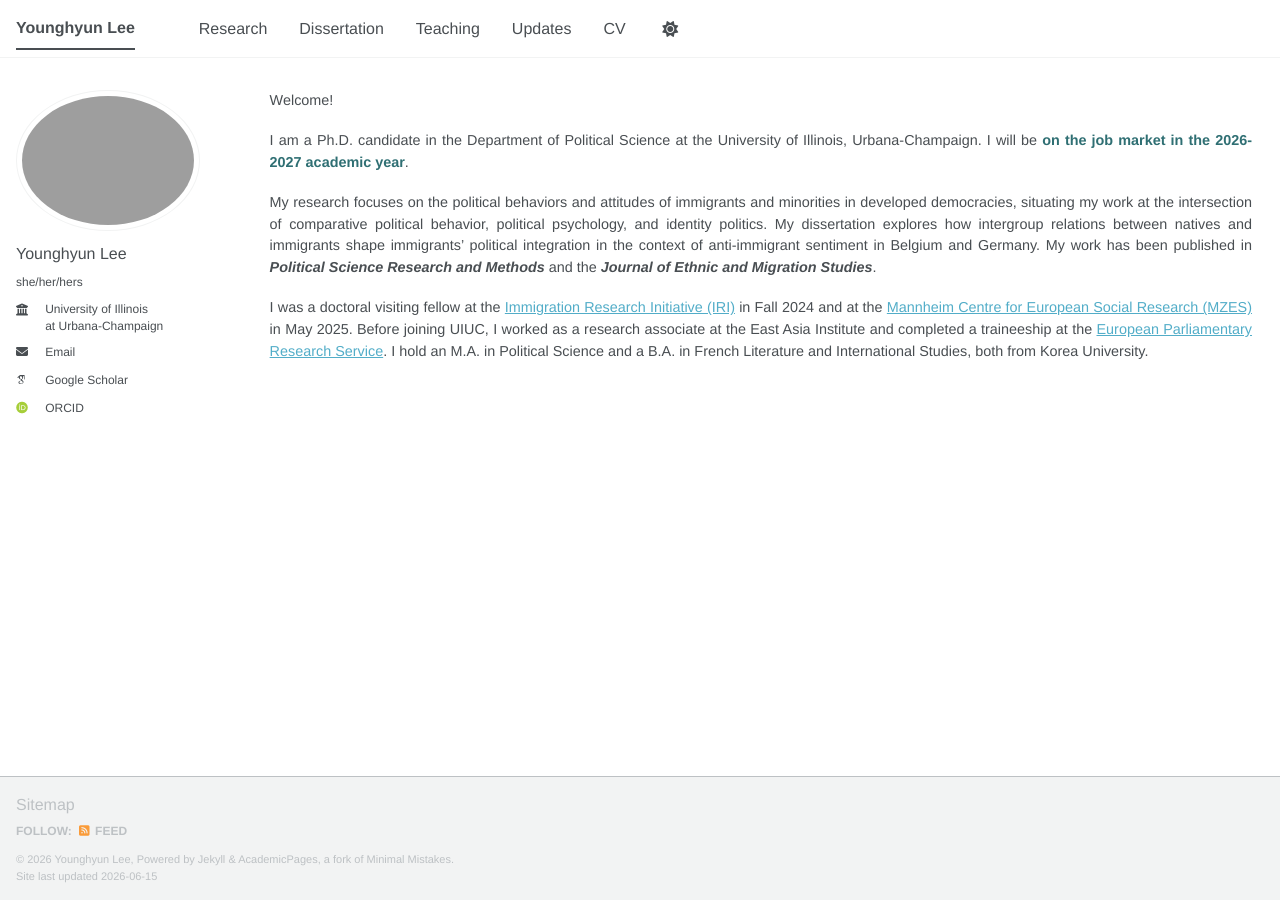
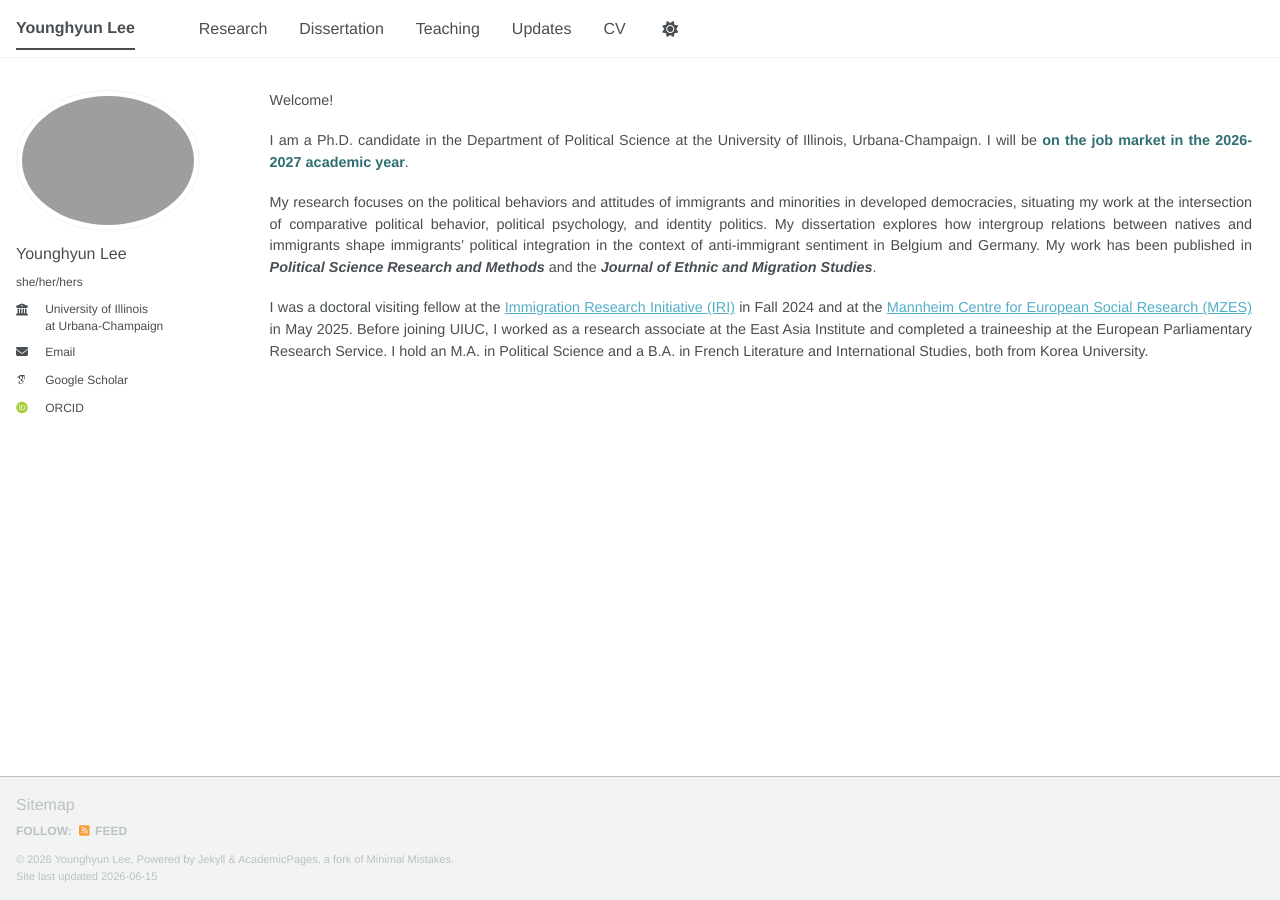
Before and after one commit to younghyunlee52/Website, a Jekyll site: the page built from _pages/about.md, in a window 1280 px wide. Built offline with Jekyll 4.4.1, drawn with Linux system fonts in a browser that asks for light colours; some web fonts are replaced; a script bundle is joined from its source files by our own code; library files that are not in the unit come from our copies; part of the change alters nothing that is shown.

```diff
--- a/_pages/about.md
+++ b/_pages/about.md
@@ -27,7 +27,6 @@ I was a doctoral visiting fellow at the
 in Fall 2024 and at the
 [Mannheim Centre for European Social Research (MZES)](https://www.mzes.uni-mannheim.de/d7/en)
 in May 2025. Before joining UIUC, I worked as a research associate at the East
-Asia Institute and completed a traineeship at the
-[European Parliamentary Research Service](https://epthinktank.eu/). I hold an
+Asia Institute and completed a traineeship at the European Parliamentary Research Service. I hold an
 M.A. in Political Science and a B.A. in French Literature and International
 Studies, both from Korea University.
```
